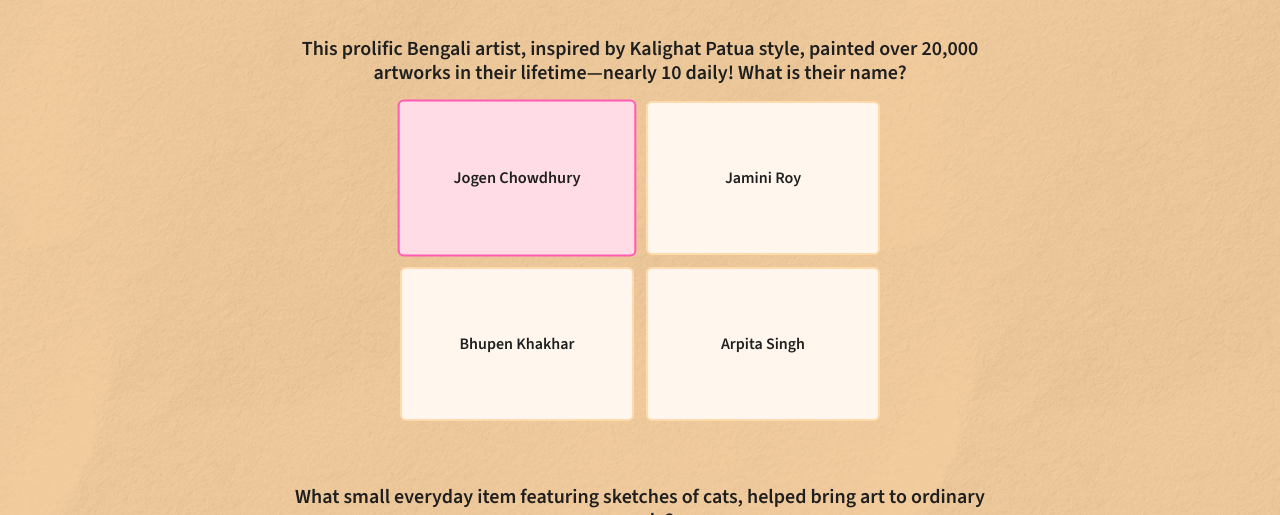
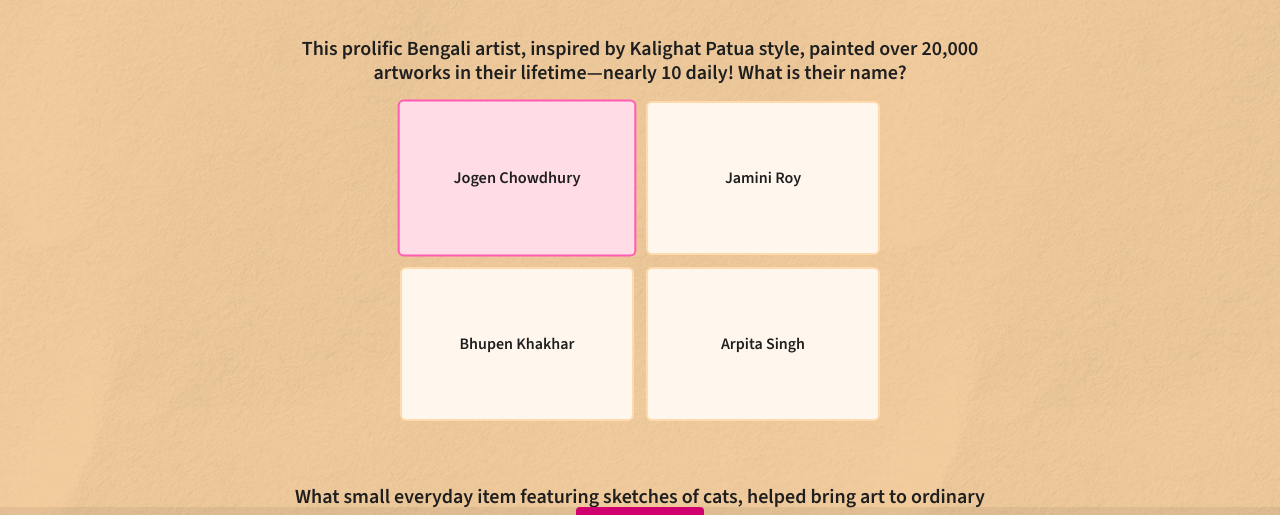
Before and after one commit to Nilay-Gomkale-MAP/Cats-Personality-Test, a plain HTML site: page quiz/index.html in a window 1280 px wide. Both pictures are taken after a click on the label "Jogen Chowdhury". Shown: the part 285-800 px from the top of the page. Drawn offline with nearby package versions, Linux system fonts and the light colour scheme.

Commit message:
v1.5.4 Progress bar addition and logic optimization

```diff
--- a/quiz/index.html
+++ b/quiz/index.html
@@ -220,6 +220,10 @@
 
     <!-- Texture Background -->
     <div id="bgTexture"></div>
+    <!-- Progress bar (fills as user answers questions) -->
+    <div id="progressBar">
+      <div id="progressFill" aria-hidden="true"></div>
+    </div>
   </body>
   <script src="personality.js"></script>
 </html>
--- a/quiz/personality.js
+++ b/quiz/personality.js
@@ -1,92 +1,102 @@
 const quizData = [
   {
     q: "This prolific Bengali artist, inspired by Kalighat Patua style, painted over 20,000 artworks in their lifetime—nearly 10 daily! What is their name?",
+    image: "",
     options: [
-      { text: "Jogen Chowdhury", value: "lazy", img: "", correct: false },
-      { text: "Jamini Roy", value: "thief", img: "", correct: true },
-      { text: "Bhupen Khakhar", value: "fierce", img: "", correct: false },
-      { text: "Arpita Singh", value: "political", img: "", correct: false }
+      { text: "Jogen Chowdhury", correct: false },
+      { text: "Jamini Roy", correct: true },
+      { text: "Bhupen Khakhar", correct: false },
+      { text: "Arpita Singh", correct: false }
     ]
   },
   {
     q: "What small everyday item featuring sketches of cats, helped bring art to ordinary people?",
+    image: "",
     options: [
-      { text: "Perfumes", value: "lazy", img: "", correct: false },
-      { text: "Vases", value: "thief", img: "", correct: false },
-      { text: "Matchboxes", value: "fierce", img: "", correct: true },
-      { text: "Soap bars", value: "political", img: "", correct: false }
+      { text: "Perfumes", correct: false },
+      { text: "Vases", correct: false },
+      { text: "Matchboxes", correct: true },
+      { text: "Soap bars", correct: false }
     ]
   },
   {
     q: "Too stunned to talk! What is the common phrase used to describe this?",
+    image: "",
     options: [
-      { text: "Cat got your tongue", value: "lazy", img: "", correct: true },
-      { text: "Cats out of the bag", value: "thief", img: "", correct: false },
-      { text: "Curiosity killed the cat", value: "fierce", img: "", correct: false },
-      { text: "Cats have nine lives", value: "political", img: "", correct: false }
+      { text: "Cat got your tongue", correct: true },
+      { text: "Cats out of the bag", correct: false },
+      { text: "Curiosity killed the cat", correct: false },
+      { text: "Cats have nine lives", correct: false }
     ]
   },
   {
     q: "Who is the artist?",
+    image: "",
     options: [
-      { text: "Meera Mukherjee", value: "lazy", img: "", correct: false },
-      { text: "Bhuri Bai", value: "thief", img: "", correct: false },
-      { text: "Arpita Singh", value: "fierce", img: "", correct: true },
-      { text: "Shilpa Gupta", value: "political", img: "", correct: false }
+      { text: "Meera Mukherjee", correct: false },
+      { text: "Bhuri Bai", correct: false },
+      { text: "Arpita Singh", correct: true },
+      { text: "Shilpa Gupta", correct: false }
     ]
   },
   {
     q: "This artwork is by Anand Singh Shyam, a renowned folk artist from Central India. Which art form is he famous for?",
+    image: "",
     options: [
-      { text: "Madhubani", value: "lazy", img: "", correct: false },
-      { text: "Gond", value: "thief", img: "", correct: true },
-      { text: "Kalamkari", value: "fierce", img: "", correct: false },
-      { text: "Warli", value: "political", img: "", correct: false }
+      { text: "Madhubani", correct: false },
+      { text: "Gond", correct: true },
+      { text: "Kalamkari", correct: false },
+      { text: "Warli", correct: false }
     ]
   },
   {
     q: "This bronze lion was made using Dhokra casting, an ancient lost-wax technique. Dhokra artisans are mostly found in which Indian states?",
+    image: "",
     options: [
-      { text: "Punjab, Haryana, Rajasthan", value: "lazy", img: "", correct: false },
-      { text: "Kerala, Tamil Nadu, Karnataka", value: "thief", img: "", correct: false },
-      { text: "Chhattisgarh, West Bengal, Odisha", value: "fierce", img: "", correct: true },
-      { text: "Gujarat, Maharashtra, Goa", value: "political", img: "", correct: false }
+      { text: "Punjab, Haryana, Rajasthan", correct: false },
+      { text: "Kerala, Tamil Nadu, Karnataka", correct: false },
+      { text: "Chhattisgarh, West Bengal, Odisha", correct: true },
+      { text: "Gujarat, Maharashtra, Goa", correct: false }
     ]
   },
   {
     q: "Which Indian goddess is usually depicted along with a big cat?",
+    image: "",
     options: [
-      { text: "Saraswathi", value: "lazy", img: "", correct: false },
-      { text: "Ganga", value: "thief", img: "", correct: false },
-      { text: "Bramhini", value: "fierce", img: "", correct: false },
-      { text: "Durga", value: "political", img: "", correct: true }
+      { text: "Saraswathi", correct: false },
+      { text: "Ganga", correct: false },
+      { text: "Bramhini", correct: false },
+      { text: "Durga", correct: true }
     ]
   },
   {
     q: "Big cats embody strength, courage, and royalty. In \"The Jungle Book,\" the friendly guardian Bagheera is a: ",
+    image: "",
     options: [
-      { text: "Tiger", value: "lazy", img: "", correct: false },
-      { text: "Leopard", value: "thief", img: "", correct: false },
-      { text: "Lion", value: "fierce", img: "", correct: false },
-      { text: "Panther", value: "political", img: "", correct: true }
+      { text: "Tiger", correct: false },
+      { text: "Leopard", correct: false },
+      { text: "Lion", correct: false },
+      { text: "Panther", correct: true }
     ]
   },
   {
     q: "Below is a silver gelatin print of a black cat wearing a bowtie, a photographic process using light-sensitive paper and chemicals. Which year did this method originate?",
+    image: "",
     options: [
-      { text: "1870", value: "lazy", img: "", correct: true },
-      { text: "1990", value: "thief", img: "", correct: false },
-      { text: "1650", value: "fierce", img: "", correct: false },
-      { text: "2005", value: "political", img: "", correct: false }
+      { text: "1870", correct: true },
+      { text: "1990", correct: false },
+      { text: "1650", correct: false },
+      { text: "2005", correct: false }
     ]
   },
   {
     q: "The book \"The Indian Cat: Stories, Paintings, Poetry, and Proverbs\" was written by which art historian?",
+    image: "",
     options: [
-      { text: "Chandana Hore", value: "lazy", img: "", correct: false },
-      { text: "B.N. Goswamy", value: "thief", img: "", correct: true },
-      { text: "Kavita Singh", value: "fierce", img: "", correct: false },
-      { text: "KG Subramanian", value: "political", img: "", correct: false }
+      { text: "Chandana Hore", correct: false },
+      { text: "B.N. Goswamy", correct: true },
+      { text: "Kavita Singh", correct: false },
+      { text: "KG Subramanian", correct: false }
     ]
   }
 ];
@@ -109,15 +119,37 @@ quizData.forEach((qObj, i) => {
   qDiv.innerHTML = `<strong>${qObj.q}</strong>
     <div class="optionsGrid">
       ${qObj.options.map((opt, idx) => `
-        <input type="radio" id="q${i+1}_${idx}" name="q${i+1}" value="${opt.value}" data-correct="${opt.correct ? '1' : '0'}">
+        <input type="radio" id="q${i+1}_${idx}" name="q${i+1}" data-correct="${opt.correct ? '1' : '0'}">
         <label for="q${i+1}_${idx}">
-          ${opt.img ? `<img src="${opt.img}" alt="" class="option-img">` : ""}
           ${opt.text}
         </label>
       `).join('')}
-    </div>`;
+    </div>
+    ${qObj.image ? `<div class="question-image"><img src="${qObj.image}" alt="" /></div>` : ''}`;
   questionsContainer.appendChild(qDiv);
 });
+
+// Progress bar handling
+const progressFill = document.getElementById('progressFill');
+function updateProgress(){
+  const total = quizData.length;
+  const answered = Array.from(document.querySelectorAll('input[type=radio]'))
+    .filter(i => i.checked)
+    .map(i => i.name)
+    .filter((v, idx, arr) => arr.indexOf(v) === idx).length; // unique questions answered
+  const pct = Math.round((answered / total) * 100);
+  if(progressFill) progressFill.style.width = pct + '%';
+}
+
+// Attach change listeners to update progress as user answers
+document.addEventListener('change', (e) => {
+  if(e.target && e.target.matches('input[type=radio]')){
+    updateProgress();
+  }
+});
+
+// initialize progress
+updateProgress();
 
 // Elements called via ID or class
 const navBack = document.getElementById('navBack');
@@ -171,6 +203,7 @@ function showResult() {
   restartQuiz.style.display = "flex";
   dividerCat.style.display = "block";
   resultBox.scrollIntoView({ behavior: "smooth" });
+  if(progressFill) progressFill.style.width = '100%';
 }
 
 // Event Listeners
--- a/style.css
+++ b/style.css
@@ -385,6 +385,26 @@ p {
         'opsz' 24
 }
 
+/* Progress bar at bottom (kept top-level to avoid nesting issues) */
+#progressBar {
+  position: fixed;
+  left: 0;
+  right: 0;
+  bottom: 0;
+  height: 8px;
+  background: rgba(0,0,0,0.06);
+  z-index: 9999;
+}
+#progressFill {
+  height: 100%;
+  width: 0%;
+  background: var(--Gulabi-500);
+  transition: width 280ms ease;
+  max-width: 512px; /* keep fill aligned with hero width */
+  margin: 0 auto;
+  border-radius: 4px 4px 0 0;
+}
+
 /* PORT OVER FROM SUB-SHEET */
 h1 {
   font-family: "Bree Serif", serif;
```
